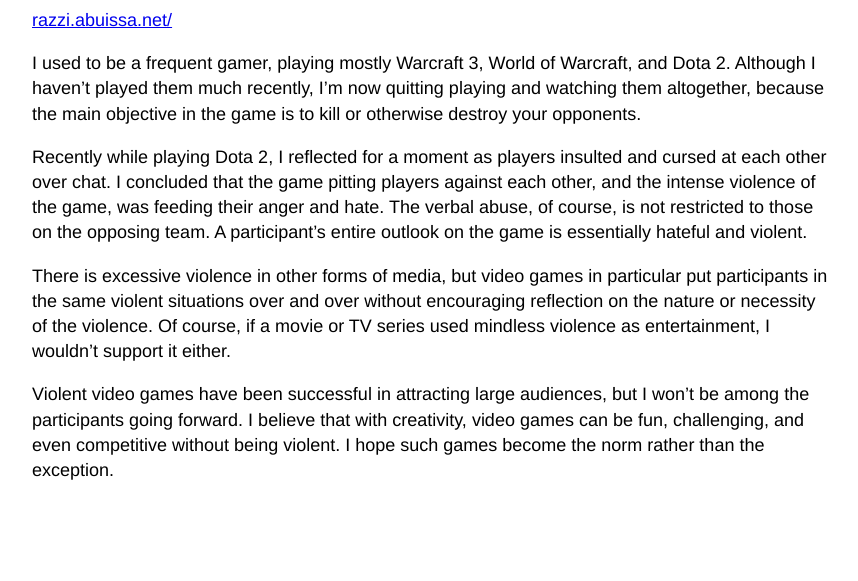
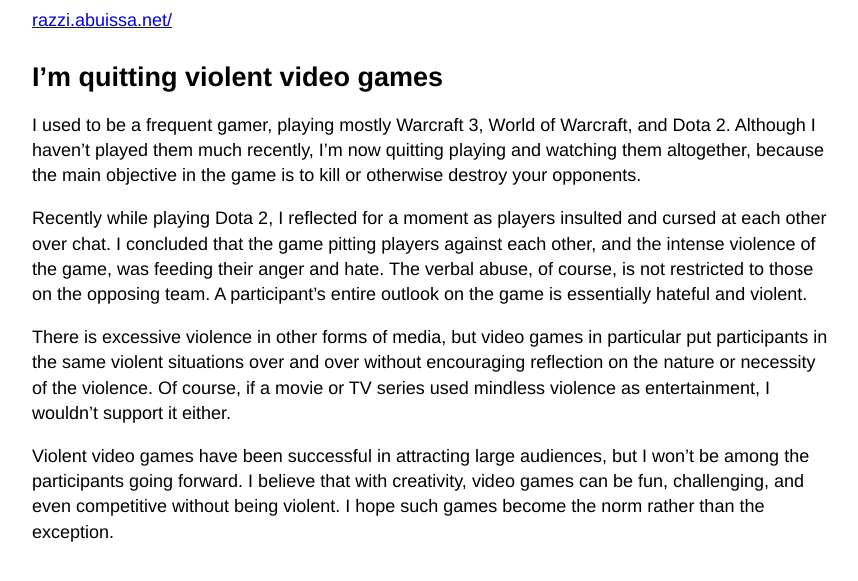
Before and after one commit to razzius/razzius.github.io, a Jekyll site: the page built from _posts/2018-01-19-i'm-quitting-violent-video-games.md, in a window 1280 px wide. Shown: the top 581 px of the page, without its empty margins (208-1066 px from the left). Built offline with Jekyll 4.4.1, drawn with Linux system fonts in a browser that asks for light colours.

Commit message:
Add title header

```diff
--- a/_posts/2018-01-19-i'm-quitting-violent-video-games.md
+++ b/_posts/2018-01-19-i'm-quitting-violent-video-games.md
@@ -2,6 +2,8 @@
 title: I'm quitting violent video games
 date: 2018-01-19
 ---
+
+## I'm quitting violent video games
 
 I used to be a frequent gamer, playing mostly Warcraft 3, World of Warcraft, and Dota 2. Although I haven't played them much recently, I'm now quitting playing and watching them altogether, because the main objective in the game is to kill or otherwise destroy your opponents.
 
```
